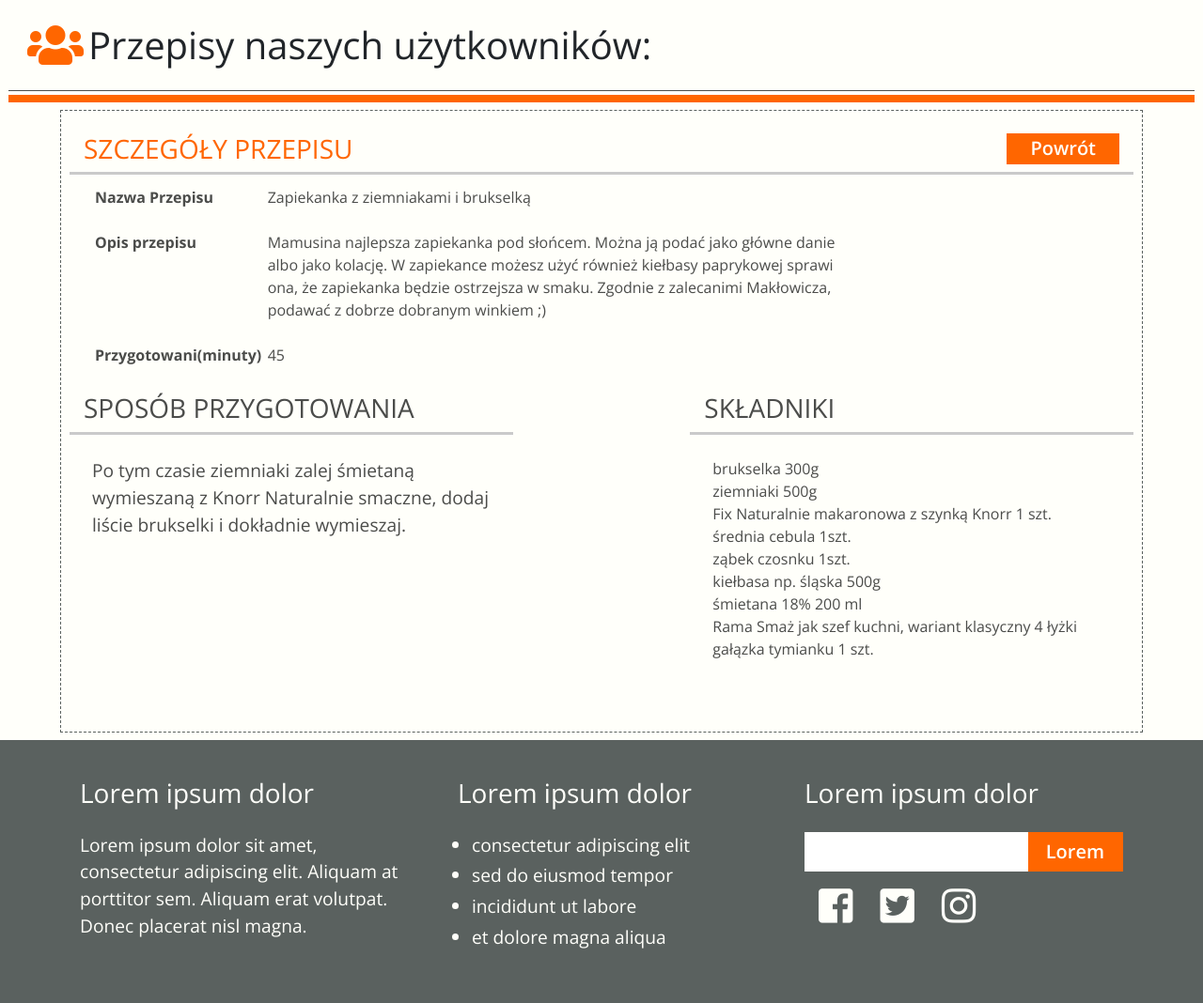
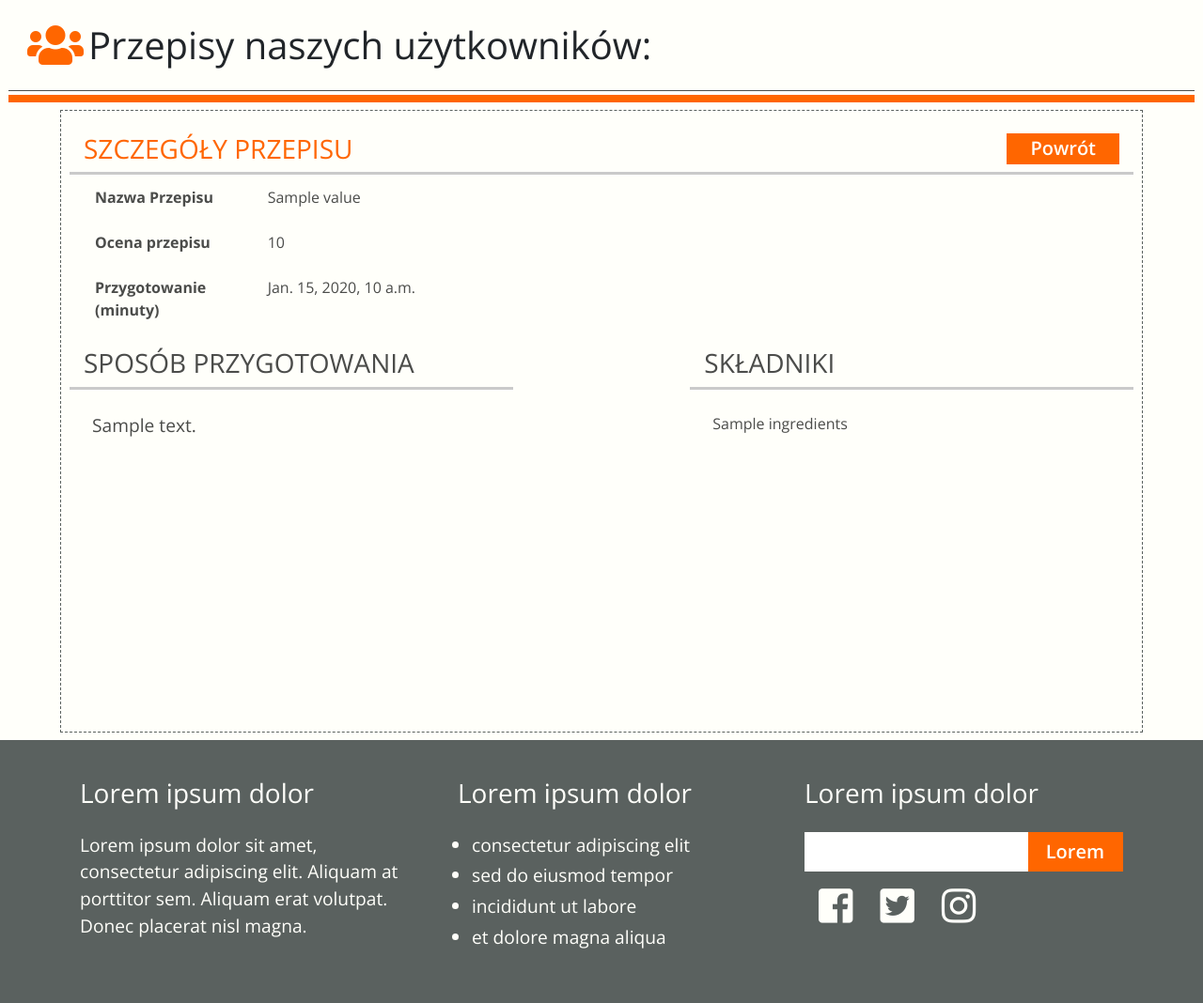
Before and after one commit to przemyslawkulak/Zaplanuj-Jedzonko---ScrumLab, a Django app: template jedzonko/templates/recipe-details.html in a window 1280 px wide. Shown: the part 101-1169 px from the top of the page at 94% size. Run offline with Django 3.2, Linux system fonts and the light colour scheme; the template is opened without the code that fills it: most values are stand-ins (such as "Sample title", 1, 10 or a date in 2020); some libraries are stand-ins or nearby versions; some web fonts are replaced.

Commit message:
zadanie 5.3 wykonane

```diff
--- a/jedzonko/templates/recipe-details.html
+++ b/jedzonko/templates/recipe-details.html
@@ -50,6 +50,7 @@
     </section>
 
     <section class="width-medium text-color-darker">
+        {% for value in recipe_details %}
         <div class="pb-2">
             <div class="border-dashed view-height w-100">
                 <div class="mt-4 ml-4 mr-4">
@@ -63,17 +64,17 @@
                             <tr class="d-flex">
                                 <th scope="row" class="col-2">Nazwa Przepisu</th>
                                 <td class="col-7">
-                                    Zapiekanka z ziemniakami i brukselką
+                                    {{ value.name }}
                                 </td>
                             </tr>
                             <tr class="d-flex">
-                                <th scope="row" class="col-2">Opis przepisu</th>
-                                <td class="col-7">Mamusina najlepsza zapiekanka pod słońcem. Można ją podać jako główne danie albo jako kolację. W zapiekance możesz użyć również kiełbasy paprykowej sprawi ona, że zapiekanka będzie ostrzejsza w smaku. Zgodnie z zalecanimi Makłowicza, podawać z dobrze dobranym winkiem ;)</td>
+                                <th scope="row" class="col-2">Ocena przepisu</th>
+                                <td class="col-7">{{ value.votes }}</td>
                             </tr>
                             <tr class="d-flex">
-                                <th scope="row" class="col-2">Przygotowani(minuty)</th>
+                                <th scope="row" class="col-2">Przygotowanie (minuty)</th>
                                 <td class="col-7">
-                                    45
+                                   {{ value.preparation_time }}
                                 </td>
                             </tr>
                         </tbody>
@@ -86,24 +87,16 @@
                     </div>
                     <div class="row d-flex">
                         <div class="col-5 p-4">
-                            <p>Po tym czasie ziemniaki zalej śmietaną wymieszaną z Knorr Naturalnie smaczne, dodaj liście brukselki i dokładnie wymieszaj.</p>
+                            <p>{{ value.description }}</p>
                         </div>
                         <div class="col-2"></div>
                         <ul class="col-5 p-4 list-unstyled">
-                            <li>brukselka 300g</li>
-                            <li>ziemniaki 500g</li>
-                            <li>Fix Naturalnie makaronowa z szynką Knorr 1 szt.</li>
-                            <li>średnia cebula 1szt.</li>
-                            <li>ząbek czosnku 1szt.</li>
-                            <li>kiełbasa np. śląska 500g</li>
-                            <li>śmietana 18% 200 ml</li>
-                            <li>Rama Smaż jak szef kuchni, wariant klasyczny 4 łyżki</li>
-                            <li>gałązka tymianku 1 szt.</li>
-                        </ul>
+                         {{ value.ingredients }}
                     </div>
                 </div>
             </div>
         </div>
+        {% endfor %}
     </section>
 
     <section class="last-info-section padding-small">
```
Also changed, not shown: jedzonko/views.py (+11 -0 lines), scrumlab/urls.py (+5 -3 lines), 1 other file.
